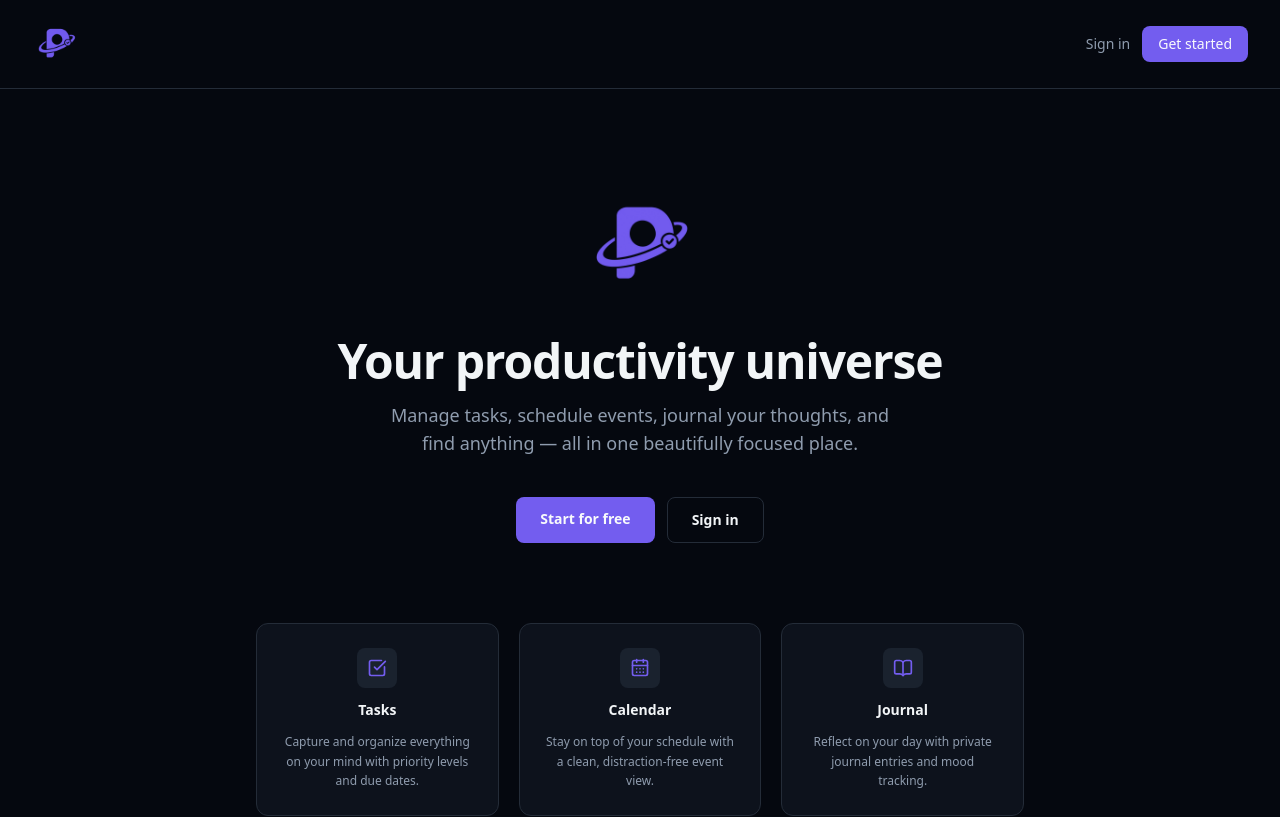
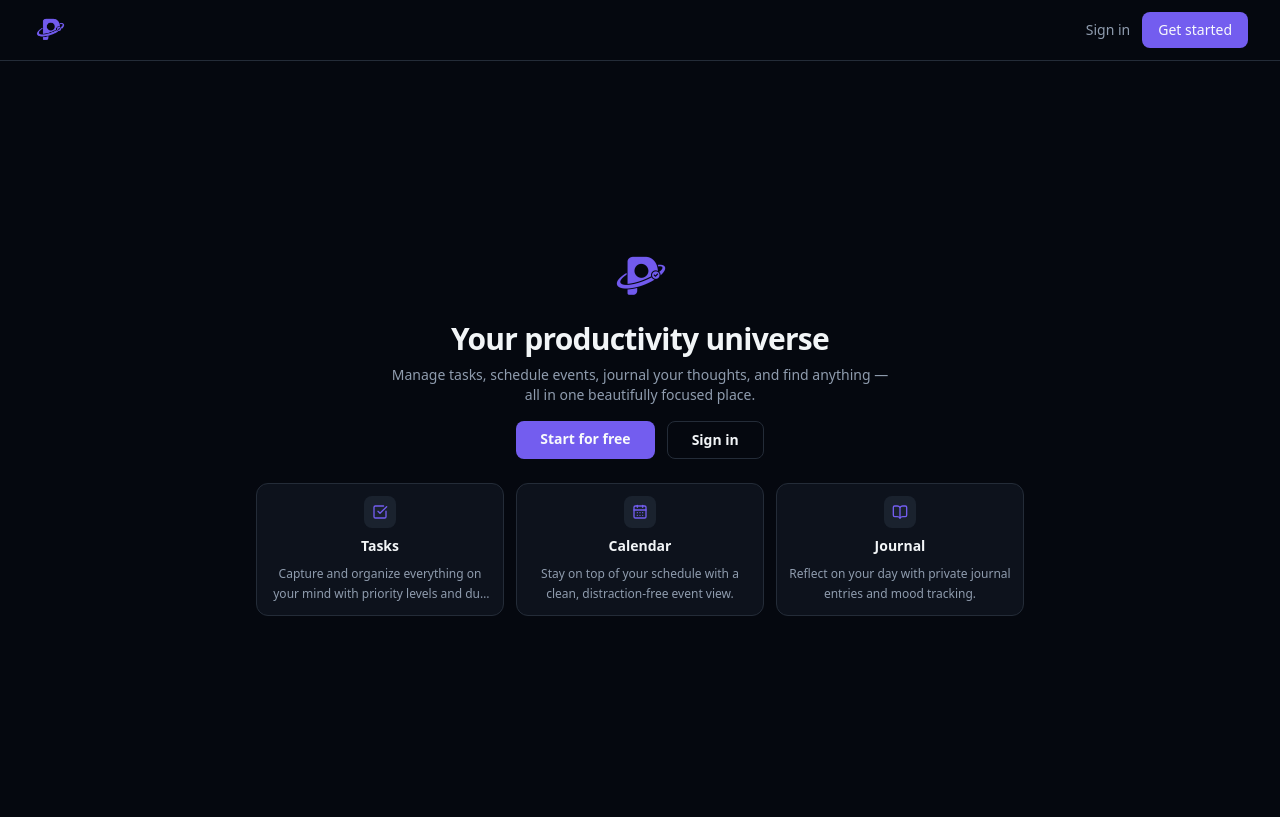
Before and after one commit to cristiangramada/Planitary, a Next.js app: page / in a window 1280 px wide. Shown: the top 817 px of the page. Built offline with nearby package versions, Linux system fonts and the light colour scheme.

Commit message:
Removed footed with copyright from bottom of the welcome page.

```diff
--- a/app/page.tsx
+++ b/app/page.tsx
@@ -27,10 +27,14 @@ const features = [
 
 export default function HomePage() {
   return (
-    <div className="flex flex-col min-h-screen bg-[hsl(var(--background))]">
+    <div className="flex flex-col h-full overflow-hidden bg-[hsl(var(--background))]">
       {/* Nav */}
-      <header className="flex items-center justify-between px-8 py-5 border-b border-[hsl(var(--border))]">
-        <Logo size={48} priority />
+      <header className="flex items-center justify-between px-6 sm:px-8 py-5 border-b border-[hsl(var(--border))] shrink-0 [@media(max-height:850px)]:py-3">
+        <Logo
+          size={48}
+          className="[@media(max-height:850px)]:size-9"
+          priority
+        />
         <div className="flex items-center gap-3">
           <Link
             href="/login"
@@ -47,53 +51,53 @@ export default function HomePage() {
         </div>
       </header>
 
-      {/* Hero */}
-      <main className="flex flex-col items-center justify-center flex-1 text-center px-6 py-24">
-        <Logo size={120} className="mb-8" priority />
-        <h1 className="text-4xl sm:text-5xl font-bold tracking-tight mb-4 max-w-2xl">
+      {/* Hero — shrinks on short viewports so everything fits with no scroll */}
+      <main className="flex flex-col items-center justify-center flex-1 min-h-0 text-center px-6 py-12 sm:py-16 lg:py-24 [@media(max-height:850px)]:py-4">
+        <Logo
+          size={120}
+          className="mb-8 [@media(max-height:850px)]:mb-3 [@media(max-height:850px)]:size-16"
+          priority
+        />
+        <h1 className="text-4xl sm:text-5xl font-bold tracking-tight mb-4 max-w-2xl [@media(max-height:850px)]:text-3xl [@media(max-height:850px)]:mb-2">
           Your productivity universe
         </h1>
-        <p className="text-lg text-[hsl(var(--muted-foreground))] max-w-lg mb-10">
+        <p className="text-lg text-[hsl(var(--muted-foreground))] max-w-lg mb-10 [@media(max-height:850px)]:text-sm [@media(max-height:850px)]:mb-4">
           Manage tasks, schedule events, journal your thoughts, and find anything — all in one
           beautifully focused place.
         </p>
-        <div className="flex flex-col sm:flex-row gap-3">
+        <div className="flex flex-col sm:flex-row gap-3 shrink-0">
           <Link
             href="/signup"
-            className="px-6 py-3 text-sm font-semibold rounded-lg bg-[hsl(var(--primary))] text-[hsl(var(--primary-foreground))] hover:opacity-90 transition-opacity cursor-pointer"
+            className="px-6 py-3 text-sm font-semibold rounded-lg bg-[hsl(var(--primary))] text-[hsl(var(--primary-foreground))] hover:opacity-90 transition-opacity cursor-pointer [@media(max-height:850px)]:py-2"
           >
             Start for free
           </Link>
           <Link
             href="/login"
-            className="px-6 py-3 text-sm font-semibold rounded-lg border border-[hsl(var(--border))] text-[hsl(var(--foreground))] hover:bg-[hsl(var(--muted))] transition-colors cursor-pointer"
+            className="px-6 py-3 text-sm font-semibold rounded-lg border border-[hsl(var(--border))] text-[hsl(var(--foreground))] hover:bg-[hsl(var(--muted))] transition-colors cursor-pointer [@media(max-height:850px)]:py-2"
           >
             Sign in
           </Link>
         </div>
 
         {/* Feature cards */}
-        <div className="grid grid-cols-1 sm:grid-cols-3 gap-5 mt-20 max-w-3xl w-full">
+        <div className="grid grid-cols-1 sm:grid-cols-3 gap-5 mt-20 max-w-3xl w-full [@media(max-height:850px)]:mt-6 [@media(max-height:850px)]:gap-3">
           {features.map(({ icon: Icon, title, description }) => (
             <div
               key={title}
-              className="flex flex-col items-center p-6 rounded-xl border border-[hsl(var(--border))] bg-[hsl(var(--card))] text-center gap-3"
+              className="flex flex-col items-center p-6 rounded-xl border border-[hsl(var(--border))] bg-[hsl(var(--card))] text-center gap-3 [@media(max-height:850px)]:p-3 [@media(max-height:850px)]:gap-2"
             >
-              <div className="flex items-center justify-center w-10 h-10 rounded-lg bg-[hsl(var(--muted))]">
-                <Icon className="w-5 h-5 text-[hsl(var(--primary))]" />
+              <div className="flex items-center justify-center w-10 h-10 rounded-lg bg-[hsl(var(--muted))] shrink-0 [@media(max-height:850px)]:w-8 [@media(max-height:850px)]:h-8">
+                <Icon className="w-5 h-5 text-[hsl(var(--primary))] [@media(max-height:850px)]:w-4 [@media(max-height:850px)]:h-4" />
               </div>
               <h3 className="font-semibold text-sm">{title}</h3>
-              <p className="text-xs text-[hsl(var(--muted-foreground))] leading-relaxed">
+              <p className="text-xs text-[hsl(var(--muted-foreground))] leading-relaxed [@media(max-height:850px)]:line-clamp-2">
                 {description}
               </p>
             </div>
           ))}
         </div>
       </main>
-
-      <footer className="text-center py-6 text-xs text-[hsl(var(--muted-foreground))] border-t border-[hsl(var(--border))]">
-        &copy; {new Date().getFullYear()} Planitary. All rights reserved.
-      </footer>
     </div>
   );
 }
```
